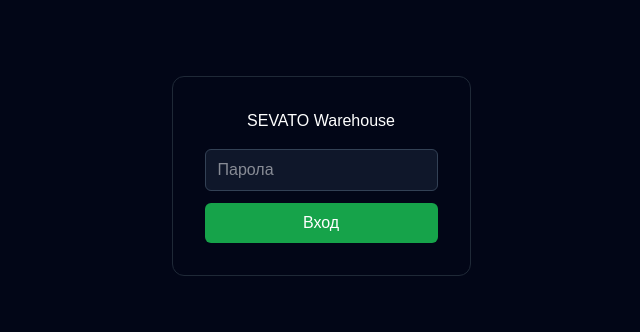
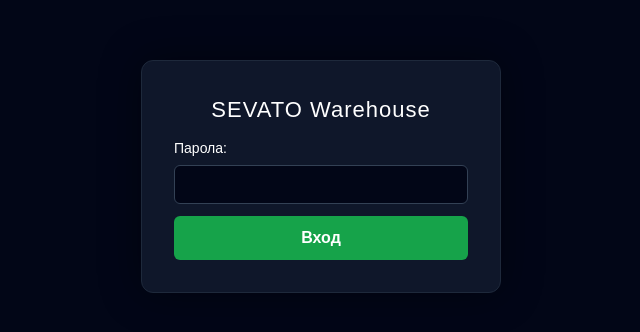
Before and after one commit to ufoxemnogogotin-cmyk/sevato-warehouse, a Next.js app: page /login in a window 1280 px wide. Shown: the part 224-556 px from the top of the page, without its empty margins (319-959 px from the left). Built offline with nearby package versions, Linux system fonts and the light colour scheme.

Commit message:
Add login page

```diff
--- a/src/app/layout.tsx
+++ b/src/app/layout.tsx
@@ -2,6 +2,7 @@ import type { Metadata } from "next";
 import { Geist, Geist_Mono } from "next/font/google";
 import "./globals.css";
 
+// Шрифтове
 const geistSans = Geist({
   variable: "--font-geist-sans",
   subsets: ["latin"],
@@ -17,6 +18,36 @@ export const metadata: Metadata = {
   description: "Internal warehouse system",
 };
 
+// ----------------------------
+// CLIENT-SIDE AUTH GUARD
+// ----------------------------
+"use client";
+
+import { useEffect } from "react";
+import { useRouter, usePathname } from "next/navigation";
+
+function Guard({ children }: { children: React.ReactNode }) {
+  const router = useRouter();
+  const pathname = usePathname();
+
+  useEffect(() => {
+    // login страницата е публична
+    if (pathname === "/login") return;
+
+    // проверка за localStorage ключа
+    const ok = localStorage.getItem("warehouse-auth");
+
+    if (!ok) {
+      router.replace(`/login?from=${encodeURIComponent(pathname ?? "/")}`);
+    }
+  }, [router, pathname]);
+
+  return <>{children}</>;
+}
+
+// ----------------------------
+// ROOT LAYOUT
+// ----------------------------
 export default function RootLayout({
   children,
 }: {
@@ -24,8 +55,11 @@ export default function RootLayout({
 }) {
   return (
     <html lang="bg">
-      <body className={`${geistSans.variable} ${geistMono.variable} antialiased`}>
-        {children}
+      <body
+        className={`${geistSans.variable} ${geistMono.variable} antialiased`}
+        style={{ background: "#020617" }}
+      >
+        <Guard>{children}</Guard>
       </body>
     </html>
   );
--- a/src/app/login/page.tsx
+++ b/src/app/login/page.tsx
@@ -1,30 +1,29 @@
 "use client";
 
 import { useState } from "react";
+import { useRouter, useSearchParams } from "next/navigation";
 
 export default function LoginPage() {
   const [password, setPassword] = useState("");
   const [error, setError] = useState("");
+  const router = useRouter();
+  const search = useSearchParams();
 
-  async function submit(e: any) {
+  const correctPassword = process.env
+    .NEXT_PUBLIC_WAREHOUSE_ADMIN_PASSWORD as string;
+
+  function handleLogin(e: React.FormEvent) {
     e.preventDefault();
     setError("");
 
-    const res = await fetch("/api/login", {
-      method: "POST",
-      headers: { "Content-Type": "application/json" },
-      body: JSON.stringify({ password }),
-    });
+    if (password === correctPassword) {
+      localStorage.setItem("warehouse-auth", "ok");
 
-    const data = await res.json();
-
-    if (!res.ok || !data.success) {
-      setError("Грешна парола.");
-      return;
+      const from = search.get("from") || "/";
+      router.replace(from);
+    } else {
+      setError("Невалидна парола.");
     }
-
-    localStorage.setItem("sevato_warehouse_auth", "ok");
-    window.location.href = "/";
   }
 
   return (
@@ -38,37 +37,67 @@ export default function LoginPage() {
         color: "white",
       }}
     >
-      <div style={{ padding: 32, border: "1px solid #1f2937", borderRadius: 12 }}>
-        <h1 style={{ textAlign: "center", marginBottom: 16 }}>SEVATO Warehouse</h1>
+      <div
+        style={{
+          width: "100%",
+          maxWidth: 360,
+          padding: 32,
+          borderRadius: 12,
+          background: "#0f172a",
+          border: "1px solid #1e293b",
+          boxShadow: "0 0 40px rgba(0,0,0,0.4)",
+        }}
+      >
+        <h1
+          style={{
+            textAlign: "center",
+            marginBottom: 12,
+            fontSize: 22,
+            letterSpacing: 1,
+          }}
+        >
+          SEVATO Warehouse
+        </h1>
 
-        <form onSubmit={submit} style={{ display: "grid", gap: 12 }}>
+        <form onSubmit={handleLogin} style={{ display: "grid", gap: 12 }}>
+          <label style={{ fontSize: 14 }}>
+            Парола:
             <input
               type="password"
-            placeholder="Парола"
               value={password}
               onChange={(e) => setPassword(e.target.value)}
               style={{
+                marginTop: 6,
+                width: "100%",
                 padding: "8px 12px",
                 borderRadius: 6,
-              background: "#0f172a",
+                background: "#020617",
                 border: "1px solid #334155",
                 color: "white",
               }}
             />
+          </label>
 
           <button
+            type="submit"
             style={{
-              padding: "8px 12px",
+              padding: "10px 14px",
+              borderRadius: 6,
+              border: "none",
               background: "#16a34a",
-              borderRadius: 6,
               color: "white",
-              fontWeight: 500,
+              fontWeight: 600,
+              cursor: "pointer",
             }}
           >
             Вход
           </button>
 
-          {error && <p style={{ color: "#f97316" }}>{error}</p>}
+          {error && (
+            <p style={{ color: "#f87171", fontSize: 13, marginTop: 4 }}>
+              {error}
+            </p>
+          )}
         </form>
       </div>
     </main>
```
Lines whose indentation alone changed are shown as unchanged.
